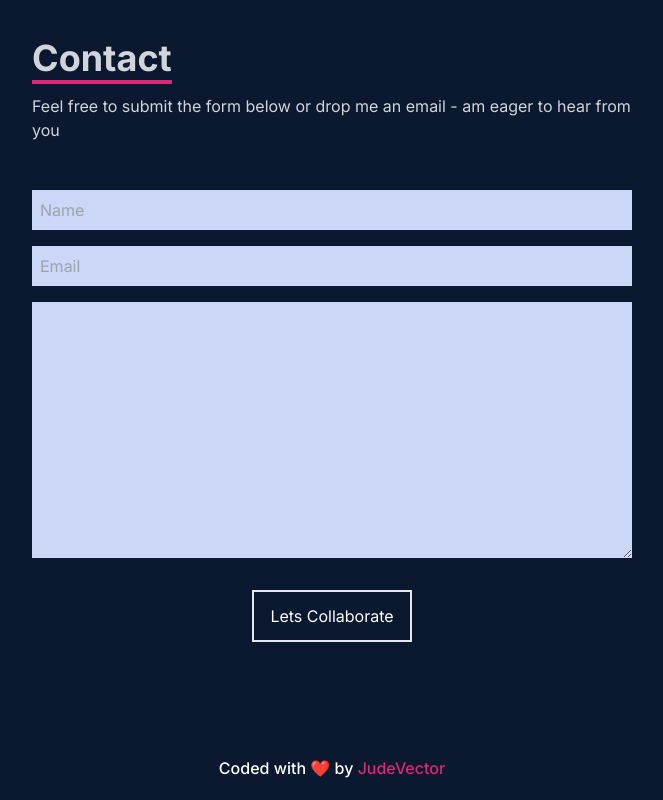
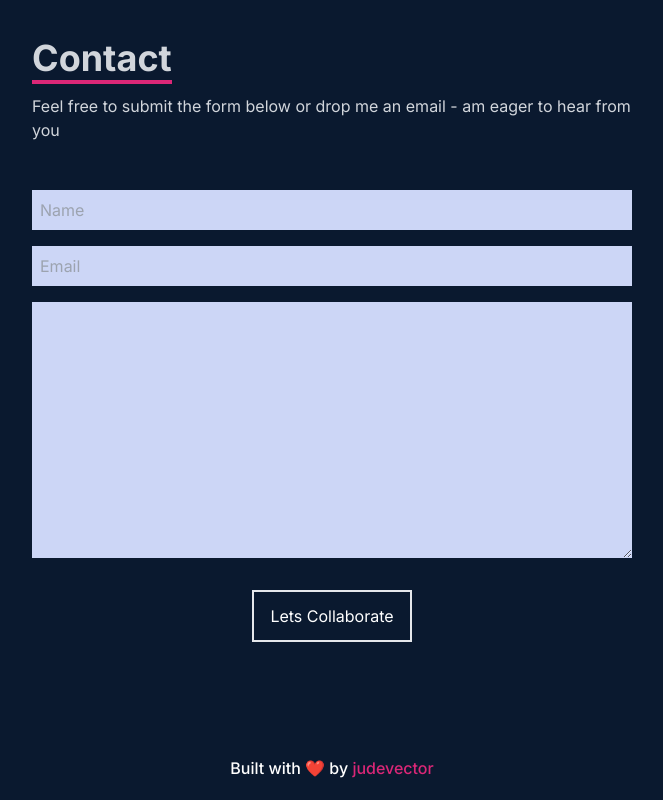
Before and after one commit to CodeJude/Portfolio, a React (Vite) app: page / in a window 1280 px wide. Shown: the part 3244-4044 px from the top of the page, without its empty margins (308-971 px from the left). Built offline with nearby package versions, Linux system fonts and the light colour scheme.

Commit message:
Update Footer.jsx

```diff
--- a/src/components/Footer.jsx
+++ b/src/components/Footer.jsx
@@ -2,13 +2,13 @@ const Footer = () => {
   return (
     <footer className="font-medium flex bg-[#0a192f] text-white w-full justify-center">
       <p className=" mb-5">
-        Coded with <span className="text-pink-600">❤️</span> by{" "}
+        Built with <span className="text-pink-600">❤️</span> by{" "}
         <button
           className="text-pink-600"
           href="https://github.com/CodeJude"
-          onClick={() => window.open("https://github.com/JudeVector")}
+          onClick={() => window.open("https://github.com/judevector")}
         >
-          JudeVector
+          judevector
         </button>
       </p>
     </footer>
```
